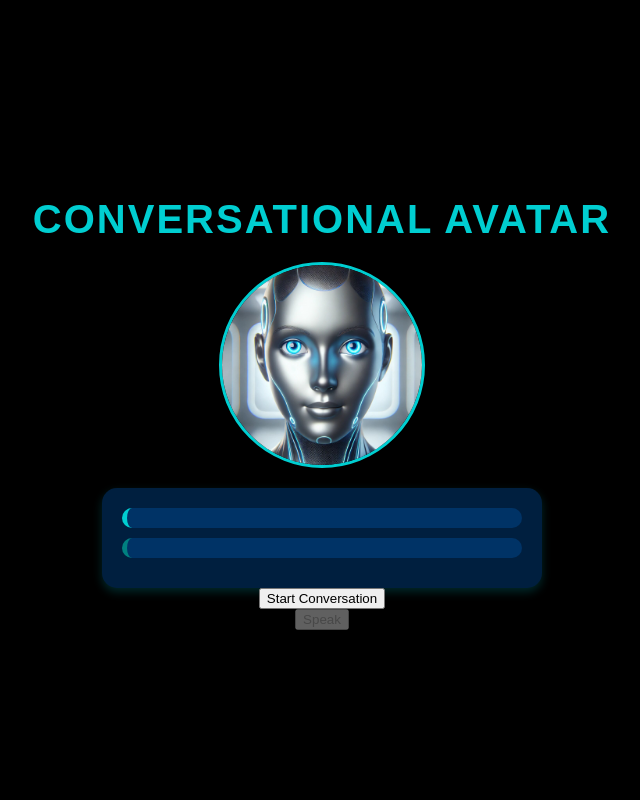
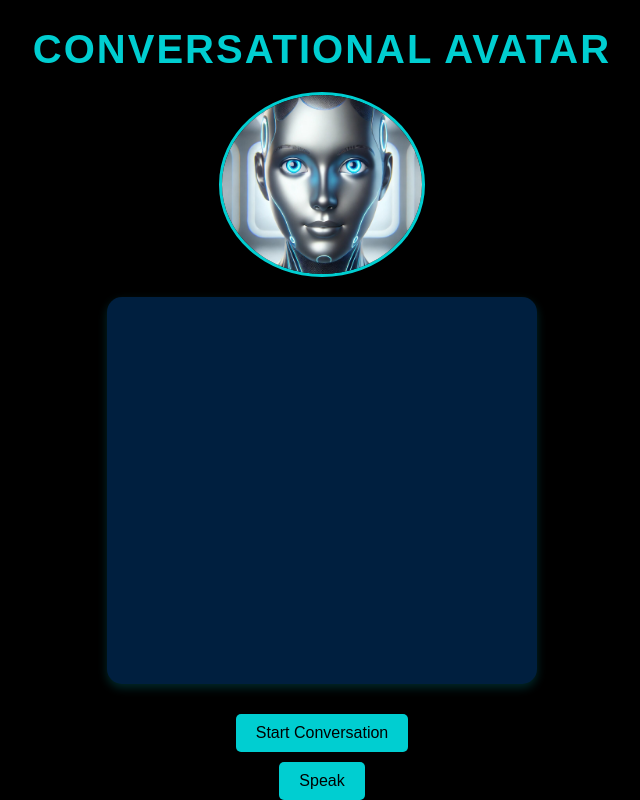
Before and after one commit to GurenMashu/ConversationalCompanion_prjct, a Flask app: page / in a window 1280 px wide. Shown: the whole page, without its empty margins (318-958 px from the left). Run offline with Flask 3, Linux system fonts and the light colour scheme; parts of the project's set-up code (start-up, migrations or seed data) failed here and were passed over; some libraries are stand-ins or nearby versions.

Commit message:
new_changes

```diff
--- a/app.py
+++ b/app.py
@@ -6,6 +6,8 @@ from model.model import get_model_response
 
 app=Flask(__name__)
 socketio=SocketIO(app)
+
+history = []
 
 @app.route("/")
 def home():
@@ -17,6 +19,7 @@ def page2():
 
 @socketio.on("user_input")
 def handle_user_input(data):
+    global history
     print("recieved user input.")
     user_text=listen_to_speech(data["audio"])
 
@@ -25,11 +28,36 @@ def handle_user_input(data):
     ai_response=get_model_response(user_text)
     print(f"Avatar response: {ai_response}")
 
+    # Append to history
+    history.append({"user": user_text, "ai": ai_response})
+
     audio_file=text_to_speech(ai_response)
+
     if audio_file:
-        socketio.emit("ai_response", {"user_text":user_text,"text": ai_response, "audio_file": audio_file})
+     socketio.emit("ai_response", {
+        "user_text": user_text,
+        "text": ai_response,
+        "audio_file": f"/audio/{audio_file}",
+        "history": history  # Send history to frontend
+    })
     else:
-        socketio.emit("ai_response", {"user_text":user_text,"text": ai_response, "audio_file": None})
+        socketio.emit("ai_response", {
+        "user_text": user_text,
+        "text": ai_response,
+        "audio_file": None,
+        "history": history  # Send history to frontend
+    })
+    # if audio_file:
+    #     socketio.emit("ai_response", {"user_text":user_text,"text": ai_response, "audio_file": audio_file})
+    # else:
+    #     socketio.emit("ai_response", {"user_text":user_text,"text": ai_response, "audio_file": None})
+
+@socketio.on("clear_history")
+def handle_clear_history():
+    from model.model import history
+    history.clear()
+    print("Chat history cleared.")
+
 
 if __name__=="__main__":
     socketio.run(app, debug=True)
--- a/model/model.py
+++ b/model/model.py
@@ -4,6 +4,8 @@ import google.generativeai as genai
 api_key = "AIzaSyDlWIDfJey0yGzUMOO7dEmBh5328a0cqHE"
 genai.configure(api_key=api_key)
 model = genai.GenerativeModel(model_name="gemini-1.5-flash")
+
+history=[]
 
 def construct_meta_prompt(user_input, context=None, intent=None):
     meta_prompt = (
@@ -38,27 +40,58 @@ def detect_intent(user_input):
     else:
         return None
 
+
 def get_model_response(user_input, context=None):
+    global history
+
+    # Append user input to history
+    history.append(f"User: {user_input}")
+
+    # Construct the meta prompt (including full conversation history)
+    intent = detect_intent(user_input)
+    meta_prompt = construct_meta_prompt(user_input, context=context, intent=intent)
 
     try:
+        # Call the model WITHOUT the history argument
+        response = model.generate_content(meta_prompt)
 
-        intent = detect_intent(user_input)
+        # Update conversation history with AI response
+        if context:
+            context["history"] = context.get("history", "") + f"User: {user_input}\nAI: {response.text.strip()}\n"
 
-        meta_prompt = construct_meta_prompt(user_input, context=context, intent=intent)
-
-        if context and "history" in context:
-            response = model.generate_content(
-                meta_prompt,
-                history=context["history"]  # Pass conversation history to the API
-            )
-        else:
-            response = model.generate_content(meta_prompt)
-
-        # Update the conversation history
-        if context:
-            context["history"] = context.get("history", "") + f"User: {user_input}\nAI: {response.text}\n"
-
+        history.append(f"AI: {response.text.strip()}")
         return response.text.strip()
     except Exception as e:
         print(f"Error generating response: {e}")
         return "Sorry, I couldn't generate a response."
+
+
+# def get_model_response(user_input, context=None):
+
+#     global history
+
+#     history.append(f"User: {user_input}")
+
+#     meta_prompt = "\n".join(history) + "\nAI:"
+#     try:
+
+#         intent = detect_intent(user_input)
+
+#         meta_prompt = construct_meta_prompt(user_input, context=context, intent=intent)
+
+#         if context and "history" in context:
+#             response = model.generate_content(
+#                 meta_prompt,
+#                 history=context["history"]  # Pass conversation history to the API
+#             )
+#         else:
+#             response = model.generate_content(meta_prompt)
+
+#         # Update the conversation history
+#         if context:
+#             context["history"] = context.get("history", "") + f"User: {user_input}\nAI: {response.text}\n"
+
+#         return response.text.strip()
+#     except Exception as e:
+#         print(f"Error generating response: {e}")
+#         return "Sorry, I couldn't generate a response."
--- a/static/styles.css
+++ b/static/styles.css
@@ -36,15 +36,86 @@ h1 {
     transition: opacity 0.3s ease;
 }
 
-#chat {
+
+/* ✅ Chat container styles */
+#chat-container {
+    width: 400px;
+    height: 400px;
+    background-color: #001F3F;
+    border-radius: 15px;
+    padding: 15px;
+    box-shadow: 0 4px 10px rgba(0, 206, 209, 0.2);
+    overflow-y: auto; /* Enable scrolling */
+    display: flex;
+    flex-direction: column;
+    gap: 10px;
+    margin-bottom: 20px;
+}
+
+/* ✅ User and AI message styles */
+.user-message, .ai-message {
+    padding: 10px;
+    border-radius: 10px;
+    color: #00CED1;
+    max-width: 80%;
+    word-wrap: break-word;
+}
+
+.user-message {
+    background-color: #003366;
+    align-self: flex-start;
+    border-left: 5px solid #00CED1;
+}
+
+.ai-message {
+    background-color: #008080;
+    align-self: flex-end;
+    border-left: 5px solid #008080;
+}
+
+/* ✅ Button styles */
+#start-convo-btn, #speak-btn {
+    background-color: #00CED1;
+    color: #000;
+    border: none;
+    border-radius: 5px;
+    padding: 10px 20px;
+    font-size: 1rem;
+    cursor: pointer;
+    margin-top: 10px;
+    transition: background-color 0.3s ease;
+}
+
+#start-convo-btn:hover, #speak-btn:hover {
+    background-color: #008080;
+}
+
+/* ✅ For scrollbar styling (optional) */
+#chat-container::-webkit-scrollbar {
+    width: 8px;
+}
+
+#chat-container::-webkit-scrollbar-thumb {
+    background-color: #00CED1;
+    border-radius: 10px;
+}
+
+#chat-container::-webkit-scrollbar-track {
+    background-color: #001F3F;
+}
+
+
+/* #chat {
     width: 400px;
     background-color: #001F3F;
     border-radius: 15px;
     padding: 20px;
     box-shadow: 0 4px 10px rgba(0, 206, 209, 0.2);
-}
+} */
 
-.text-box {
+
+
+/* .text-box {
     background-color: #003366;
     border-radius: 10px;
     padding: 10px;
@@ -74,4 +145,4 @@ h1 {
 
 #start-btn:hover {
     background-color: #008080;
-}
+} */
--- a/templates/index.html
+++ b/templates/index.html
@@ -11,10 +11,14 @@
     <div id="avatar-container">
         <img src="{{ url_for('static', filename='neutral.jpeg') }}" id="avatar-image" alt="Avatar">
     </div>
-    <div id="chat">
+
+    <div id="chat-container">
+    </div>
+
+    <!-- <div id="chat">
         <div id="user-text" class="text-box user"></div>
         <div id="ai-response" class="text-box ai"></div>
-    </div>
+    </div> -->
     <button id="start-convo-btn" >Start Conversation</button>
     <button id="speak-btn" disabled>Speak</button>
     <script src="https://cdnjs.cloudflare.com/ajax/libs/socket.io/4.0.1/socket.io.js"></script>
```
Also changed, not shown: static/script.js (+35 -5 lines).
